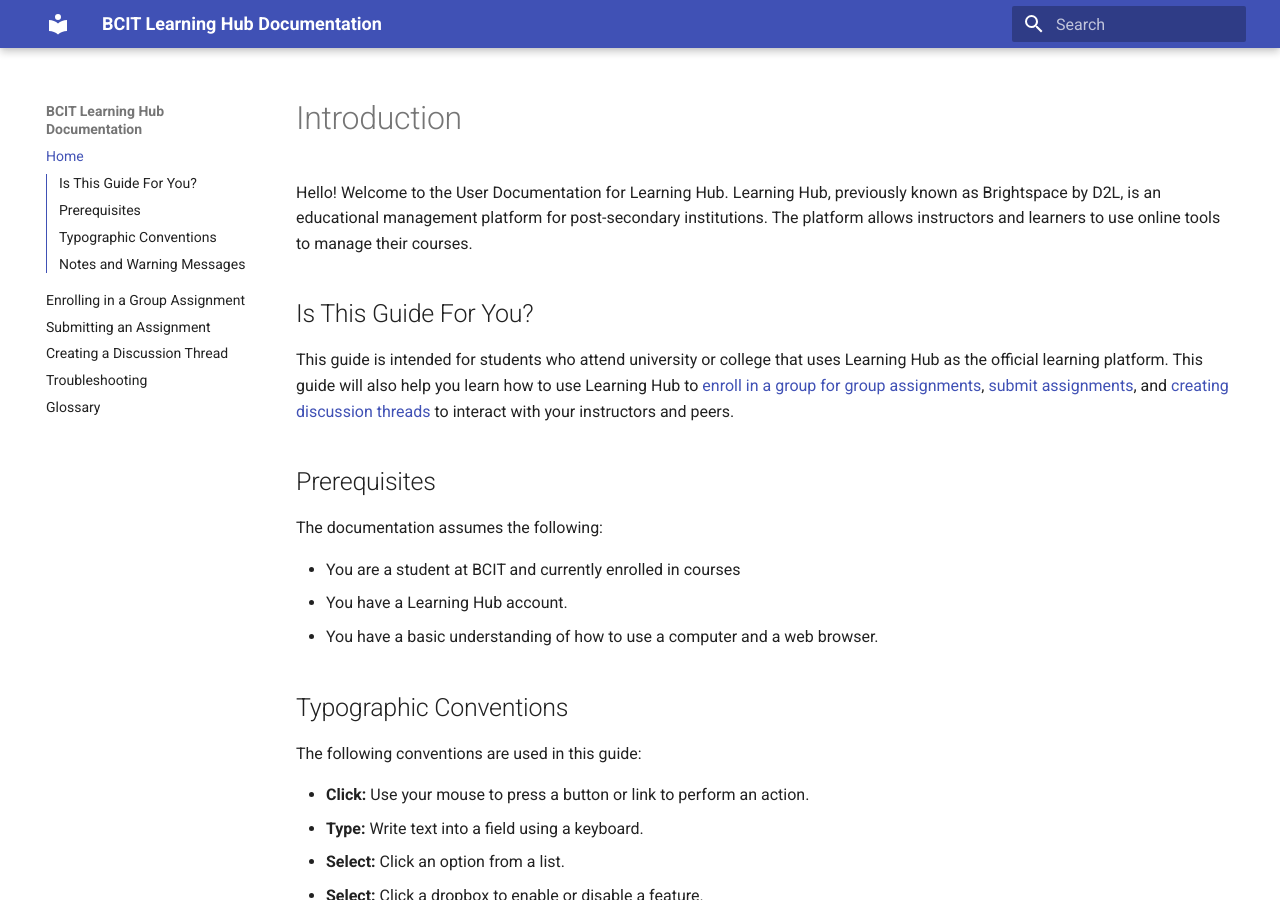
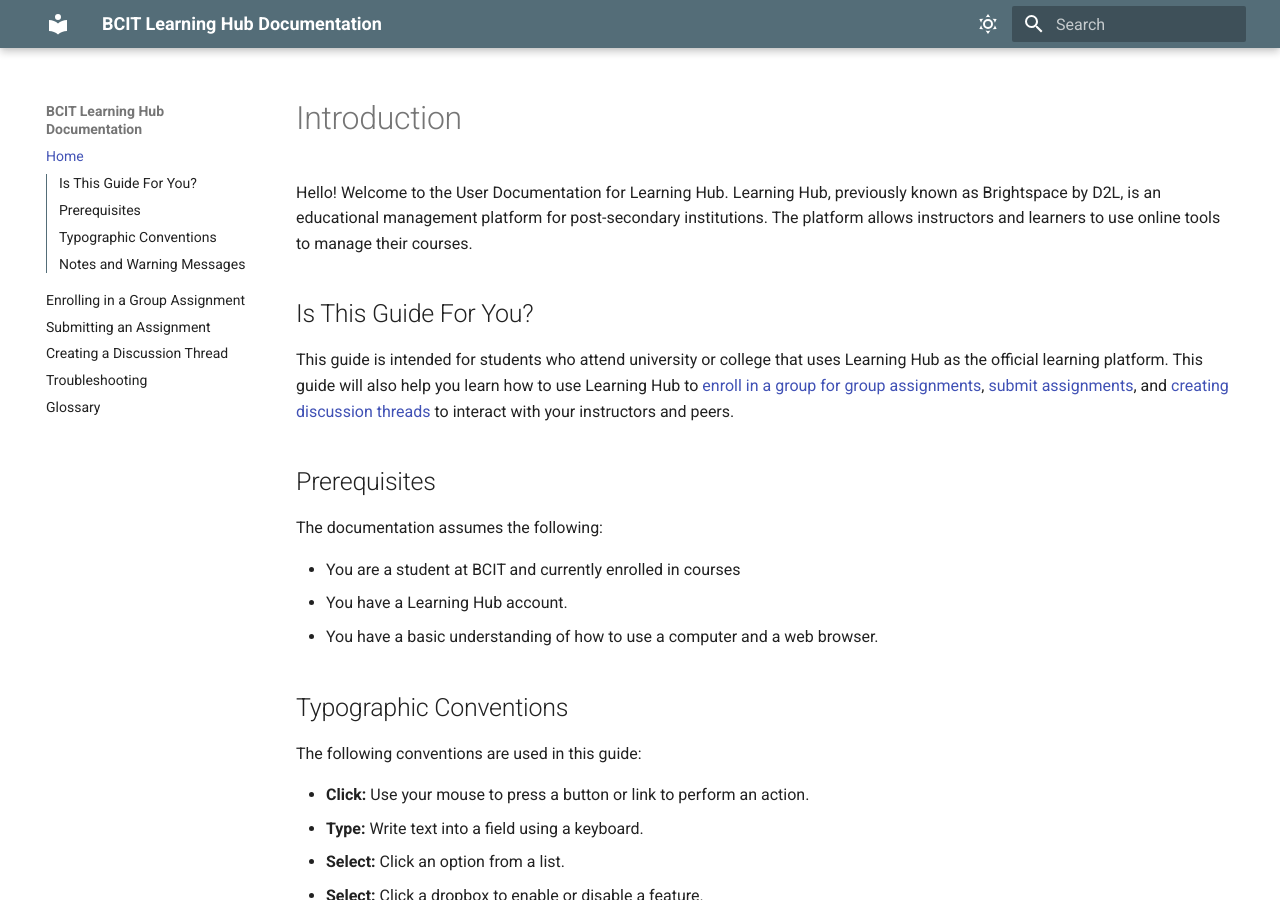
Before and after one commit to jaason-shi/learning-hub-user-documentation, an MkDocs documentation site: the page built from docs/index.md, in a window 1280 px wide and 900 px high. Built offline with MkDocs 1.6.1 and Material for MkDocs 9.7.7, drawn with Linux system fonts in a browser that asks for light colours.

Commit message:
add dark mode

```diff
--- a/mkdocs.yml
+++ b/mkdocs.yml
@@ -19,3 +19,25 @@
   name: material
   features:
     - toc.integrate
+    - navigation.sections
+    - navigation.top
+    - content.code.copy
+
+  palette:
+    # Light mode
+    - media: "(prefers-color-scheme: light)"
+      scheme: default
+      primary: blue grey
+      accent: deep purple
+      toggle:
+        icon: material/weather-sunny
+        name: Switch to dark mode
+
+    # Dark mode
+    - media: "(prefers-color-scheme: dark)"
+      scheme: slate
+      primary: red
+      accent: red
+      toggle:
+        icon: material/weather-night
+        name: Switch to light mode
```
